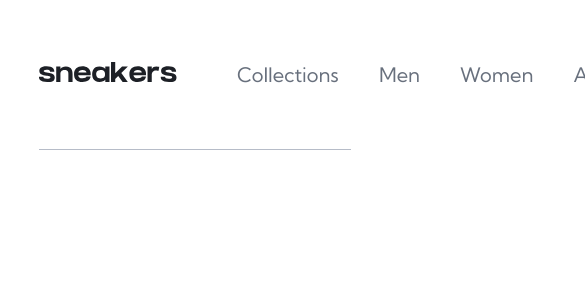
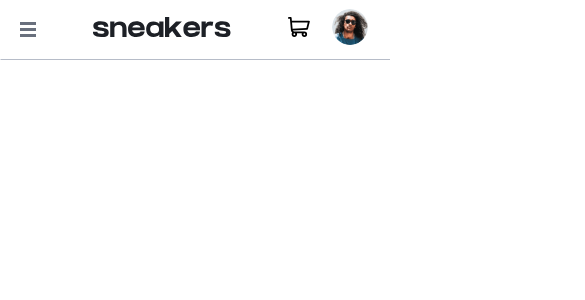
Before and after one commit to MarcoJul/E-Commerce_PDP, a React (Create React App) app: page / in a window 390 px wide. Shown: the top 300 px of the page, 585 px wide, since content can reach past the window. Built offline with nearby package versions, Linux system fonts and the light colour scheme.

Commit message:
feat: <HeaderMobile/> added

```diff
--- a/package.json
+++ b/package.json
@@ -8,6 +8,7 @@
     "@testing-library/user-event": "^13.5.0",
     "react": "^18.0.0",
     "react-dom": "^18.0.0",
+    "react-responsive": "^9.0.0-beta.6",
     "react-scripts": "5.0.0",
     "web-vitals": "^2.1.4"
   },
--- a/public/index.html
+++ b/public/index.html
@@ -24,10 +24,11 @@
       work correctly both with client-side routing and a non-root public URL.
       Learn how to configure a non-root public URL by running `npm run build`.
     -->
-    <title>React App</title>
+    <title>Sneakers</title>
   </head>
   <body>
     <noscript>You need to enable JavaScript to run this app.</noscript>
+    <div id="backdrop"></div>
     <div id="root"></div>
     <!--
       This HTML file is a template.
--- a/src/App.js
+++ b/src/App.js
@@ -1,13 +1,15 @@
 import { Fragment } from "react";
+import { useMediaQuery } from "react-responsive";
 import "./App.module.css";
 import Header from "./components/headers/Header";
+import HeaderMobile from "./components/headers/HeaderMobile";
 
 const App = () => {
-  return (
-    <Fragment>
-      <Header />
-    </Fragment>
-  );
+  const isMobile = useMediaQuery({
+    query: "(max-width:1050px)",
+  });
+
+  return <Fragment>{isMobile ? <HeaderMobile /> : <Header />}</Fragment>;
 };
 
 export default App;
--- a/src/components/cart/Cart.module.css
+++ b/src/components/cart/Cart.module.css
@@ -1,7 +1,8 @@
 .cart {
   background-color: #fff;
   width: 40rem;
-  height: 30rem;
+  min-height: 30rem;
+  max-height: 90rem;
   position: absolute;
   top: 150%;
   right: -20rem;
@@ -26,3 +27,12 @@
   justify-content: center;
   flex-grow: 4;
 }
+
+@media screen and (max-width: 1050px) {
+  .cart {
+    width: 93.5vw;
+    top: 6rem;
+    right: -6.7rem;
+    border-radius: 10px;
+  }
+}
--- a/src/components/headers/Header.js
+++ b/src/components/headers/Header.js
@@ -29,8 +29,8 @@ const Header = () => {
         </ul>
       </nav>
       <div className={classes.userNav}>
-        <div className={classes.cartIcon} onClick={cartShowHandler}>
-          <div className={classes.cartBtn}>
+        <div className={classes.cartIcon}>
+          <div className={classes.cartBtn} onClick={cartShowHandler}>
             <CartIcon />
           </div>
           {cartShow && <Cart />}
--- /dev/null
+++ b/src/components/headers/HeaderMobile.js
@@ -0,0 +1,69 @@
+import ReactDOM from "react-dom";
+
+import { useState } from "react";
+
+import { ReactComponent as Logo } from "../../images/logo.svg";
+
+import Cart from "../cart/Cart";
+
+import { ReactComponent as CartIcon } from "../../images/icon-cart.svg";
+import { ReactComponent as Hamburger } from "../../images/icon-menu.svg";
+import { ReactComponent as CloseMenu } from "../../images/icon-close.svg";
+
+import classes from "./HeaderMobile.module.css";
+
+const Backdrop = () => {
+  return <div></div>;
+};
+
+const HeaderMobile = () => {
+  const [cartShow, setCartShow] = useState(false);
+
+  const [menuShow, setMenuShow] = useState(false);
+  const cartShowHandler = () => {
+    setCartShow((previousCart) => !previousCart);
+    setMenuShow(false);
+  };
+
+  const closeHandler = () => {
+    setMenuShow((previousMenu) => !previousMenu);
+    setCartShow(false);
+  };
+
+  return (
+    <header className={classes.headerMobile}>
+      {ReactDOM.createPortal(<Backdrop />, document.getElementById("backdrop"))}
+      <div className={classes.hamburger} onClick={closeHandler}>
+        <Hamburger />
+      </div>
+      <div className={classes.logo}>
+        <Logo />
+      </div>
+      <div className={classes.userNav}>
+        <div className={classes.cartIcon}>
+          <div className={classes.cartBtn} onClick={cartShowHandler}>
+            <CartIcon />
+          </div>
+          {cartShow && <Cart />}
+        </div>
+        <div>
+          <img className={classes.userIcon} src="/images/image-avatar.png" alt="avatar" />
+        </div>
+      </div>
+      <nav className={`${classes.navList} ${menuShow ? classes.translate : ""}`}>
+        <div className={classes.close} onClick={closeHandler}>
+          <CloseMenu />
+        </div>
+        <ul className={classes.navigation}>
+          <li className={classes.navLink}>Collections</li>
+          <li className={classes.navLink}>Men</li>
+          <li className={classes.navLink}>Women</li>
+          <li className={classes.navLink}>About</li>
+          <li className={classes.navLink}>Contact</li>
+        </ul>
+      </nav>
+    </header>
+  );
+};
+
+export default HeaderMobile;
--- /dev/null
+++ b/src/components/headers/HeaderMobile.module.css
@@ -0,0 +1,55 @@
+.headerMobile {
+  display: flex;
+  justify-content: space-between;
+  align-items: center;
+  height: 6rem;
+  padding: 0 2rem;
+  border-bottom: 1px solid hsl(220, 14%, 75%);
+}
+
+.cartIcon {
+  position: relative;
+}
+
+.userNav {
+  display: flex;
+  align-items: center;
+  justify-content: center;
+  gap: 2rem;
+}
+
+.userIcon {
+  height: 4rem;
+  border: 2px solid transparent;
+  border-radius: 50%;
+  cursor: pointer;
+  transition: all 0.4s;
+}
+
+.navList {
+  position: fixed;
+  top: 0;
+  left: 0;
+  width: 65vw;
+  background-color: hsl(0, 0%, 100%);
+  transform: translateX(-100%);
+  transition: all 0.5s;
+  padding: 2rem 0 0 2rem;
+}
+
+.close {
+  margin-bottom: 3rem;
+}
+
+.navigation {
+  list-style-type: none;
+}
+
+.navLink {
+  margin-bottom: 2.5rem;
+}
+
+.translate {
+  transition: all 0.5s;
+  transform: translateX(0);
+}
--- a/src/index.js
+++ b/src/index.js
@@ -1,14 +1,14 @@
-import React from 'react';
-import ReactDOM from 'react-dom';
-import './index.css';
-import App from './App';
-import reportWebVitals from './reportWebVitals';
+import React from "react";
+import ReactDOM from "react-dom/client";
+import "./index.css";
+import App from "./App";
+import reportWebVitals from "./reportWebVitals";
 
-ReactDOM.render(
-  <React.StrictMode>
-    <App />
-  </React.StrictMode>,
-  document.getElementById('root')
+const root = ReactDOM.createRoot(document.getElementById("root"));
+root.render(
+  // <React.StrictMode>
+  <App />
+  /* </React.StrictMode> */
 );
 
 // If you want to start measuring performance in your app, pass a function
```
Also changed, not shown: public/manifest.json, 1 other file (tests, documents, lock files or other folders).
